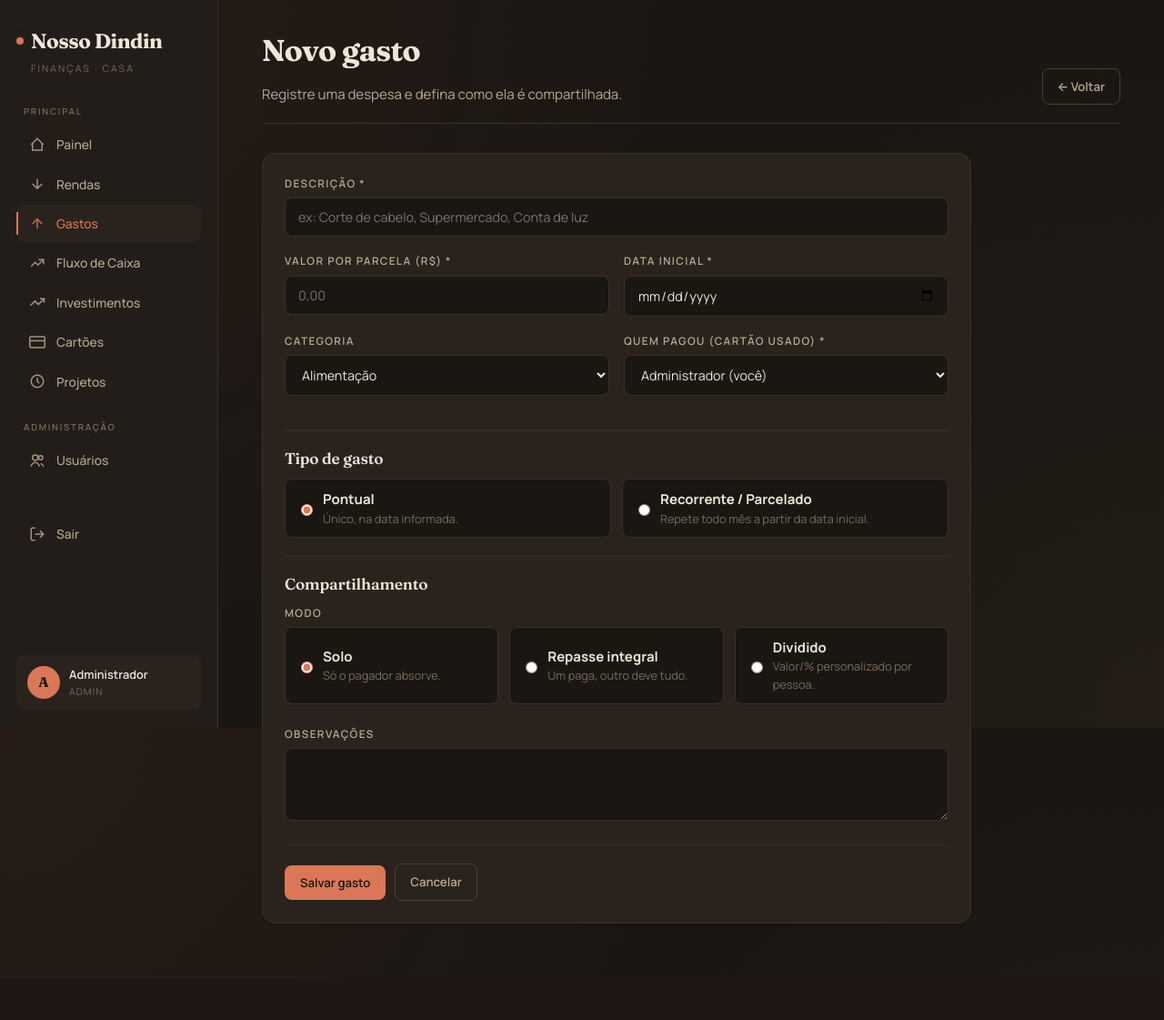
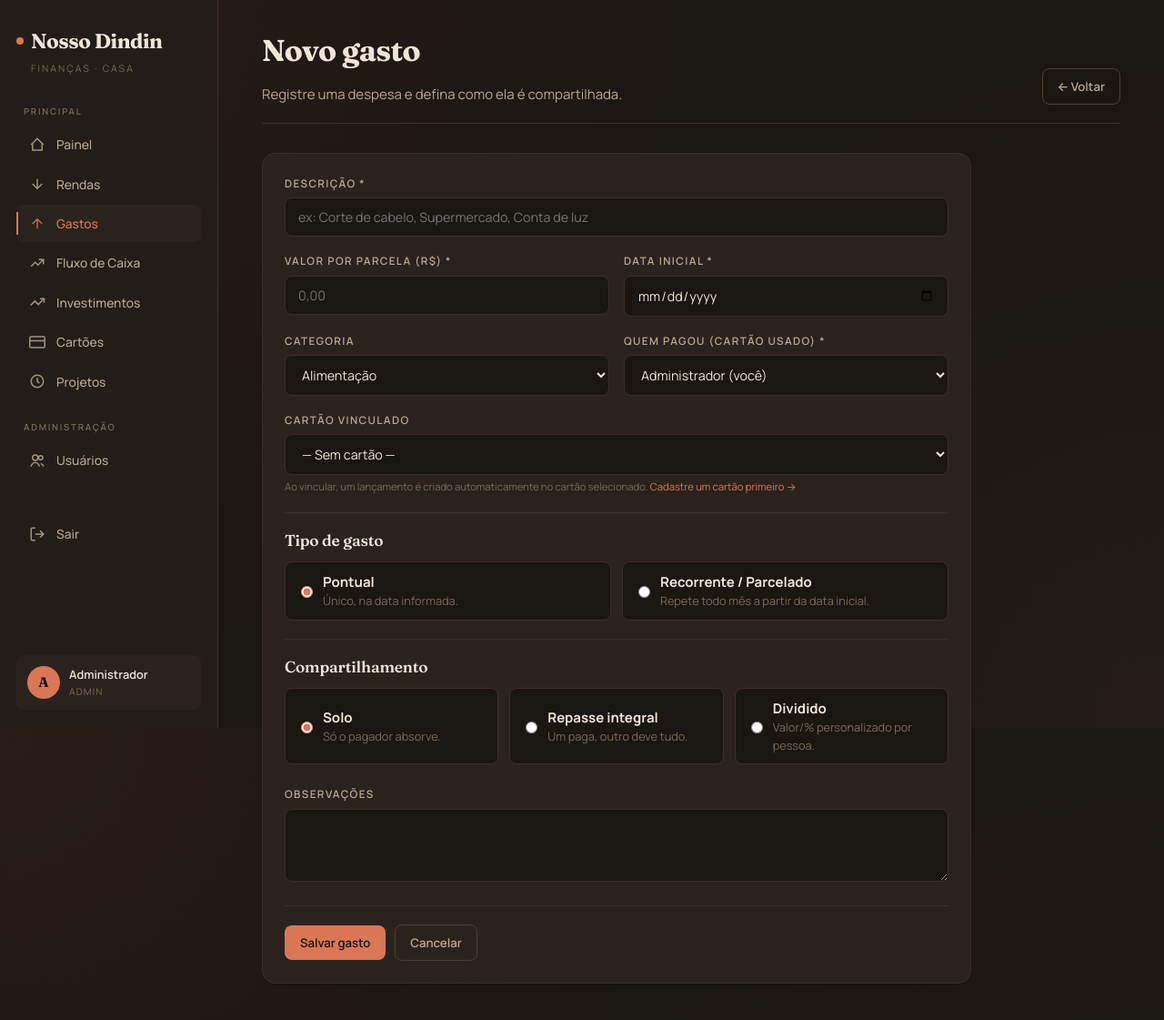
Before and after one commit to mavana1981-boop/NOSSOS-DINDINS, a Flask app: page /gastos/novo in a window 1280 px wide. Shown: the top 1121 px of the page at 91% size. Before the commit the page ends 1015 px from the top, so only its background shows below. Run offline with Flask 3, Linux system fonts and the light colour scheme; a user stored in the database is signed in; data comes from the database, SQL or seed files in the repository; data that the repository does not hold is empty.

Commit message:
Update form.html

```diff
--- a/app/templates/expenses/form.html
+++ b/app/templates/expenses/form.html
@@ -58,13 +58,31 @@
         </select>
         {% if not current_user.is_admin %}
         <input type="hidden" name="payer_id" value="{{ current_user.id }}">
-        <div class="form-help">Só admins podem registrar gastos em nome de outro usuário.</div>
+        {% endif %}
+      </div>
+    </div>
+
+    <!-- Vínculo com cartão -->
+    <div class="form-group">
+      <label class="form-label">Cartão vinculado</label>
+      <select class="form-control" name="card_id">
+        <option value="">— Sem cartão —</option>
+        {% for card in user_cards %}
+          <option value="{{ card.id }}"
+            {% if expense and expense.card_id == card.id %}selected{% endif %}>
+            {{ card.name }}{% if card.last_digits %} •••• {{ card.last_digits }}{% endif %}
+          </option>
+        {% endfor %}
+      </select>
+      <div class="form-help">
+        Ao vincular, um lançamento é criado automaticamente no cartão selecionado.
+        {% if not user_cards %}
+          <a href="{{ url_for('cards.new_card') }}">Cadastre um cartão primeiro →</a>
         {% endif %}
       </div>
     </div>
 
     <div class="divider"></div>
-
     <h3 style="margin-bottom:12px;">Tipo de gasto</h3>
 
     <div class="form-group">
@@ -94,17 +112,14 @@
              value="{{ expense.recurrence_months if expense and expense.recurrence_months else '' }}"
              placeholder="ex: 12 (deixe vazio para sem prazo)">
       <div class="form-help">
-        Deixe vazio para gasto fixo perpétuo (luz, aluguel).
-        Informe o número para parcelado (ex: 10 vezes no cartão).
+        Deixe vazio para gasto fixo perpétuo. Informe o número para parcelado.
       </div>
     </div>
 
     <div class="divider"></div>
-
     <h3 style="margin-bottom:12px;">Compartilhamento</h3>
 
     <div class="form-group">
-      <label class="form-label">Modo</label>
       <div class="grid grid-3" style="gap:12px;">
         <label class="form-check share-option" data-mode="solo">
           <input type="radio" name="share_mode" value="solo"
@@ -148,13 +163,10 @@
           </option>
         {% endfor %}
       </select>
-      <div class="form-help">Esta pessoa ficará devendo o valor total para o pagador.</div>
     </div>
 
     <div id="mode-split" style="display:none;">
-      <div class="form-help mb-2">
-        Defina o valor que cada pessoa deve. Use o botão para dividir igualmente.
-      </div>
+      <div class="form-help mb-2">Defina o valor que cada pessoa deve.</div>
       <div style="background:var(--bg);border-radius:var(--radius);padding:14px;">
         {% for u in users %}
           {% set existing_share = namespace(amount=None) %}
@@ -205,23 +217,18 @@
 </div>
 
 <script>
-// Formata valor para BRL ao sair do campo
 function formatarValor(inp) {
   const raw = inp.value.replace(/[^\d,\.]/g, '');
   if (!raw) return;
-  // Se tem vírgula como decimal (padrão BR), converte corretamente
   let num;
   if (raw.includes(',')) {
     num = parseFloat(raw.replace(/\./g, '').replace(',', '.'));
   } else {
     num = parseFloat(raw);
   }
-  if (!isNaN(num)) {
-    inp.value = num.toFixed(2).replace('.', ',');
-  }
+  if (!isNaN(num)) inp.value = num.toFixed(2).replace('.', ',');
 }
 
-// Formata todos os campos de valor ao carregar a página
 document.addEventListener('DOMContentLoaded', function() {
   document.querySelectorAll('#amount-input, .split-input').forEach(inp => {
     if (inp.value) formatarValor(inp);
```
